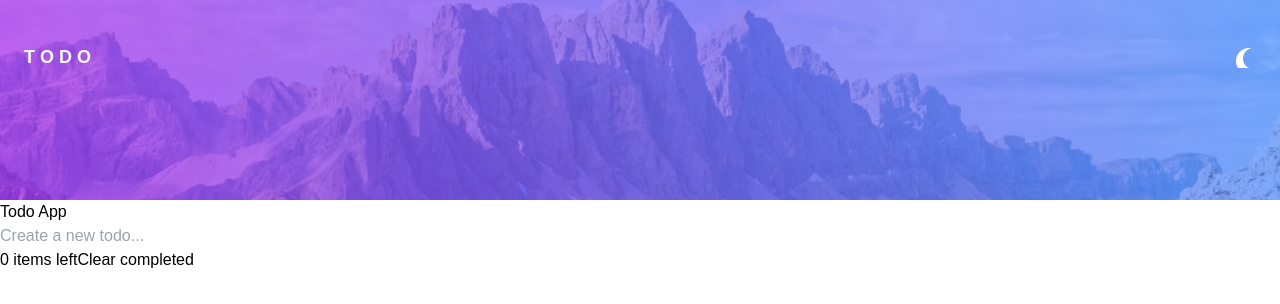
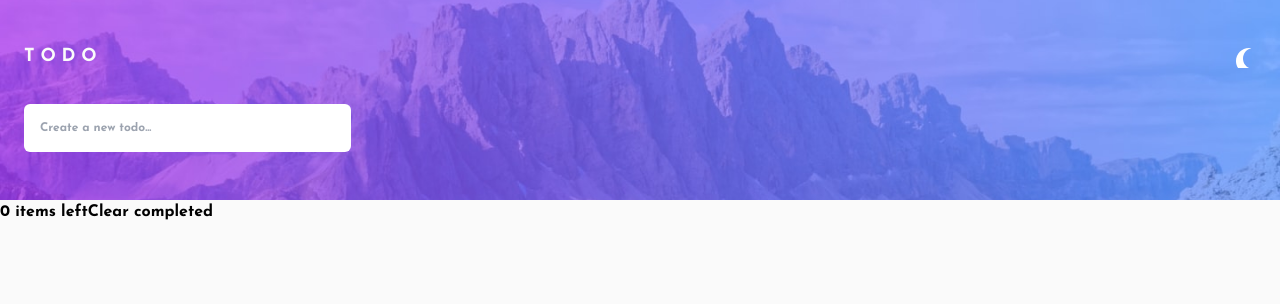
Before and after one commit to R3sty/todo-app, a React (Vite) app: page / in a window 1280 px wide. Shown: the top 304 px of the page. Built offline with nearby package versions, Linux system fonts and the light colour scheme.

Commit message:
fixed form styling

```diff
--- a/src/Todo/Todo.tsx
+++ b/src/Todo/Todo.tsx
@@ -63,8 +63,8 @@ const Todo: React.FC = () => {
 	return (
 		<>
 			<Header />
-			<main>
-				<h1>Todo App</h1>
+			<main className="bg-light-gray h-screen">
+				<div className="">
 					<Form addTodo={addTodo} />
 					<TodoList
 						items={items}
@@ -77,6 +77,7 @@ const Todo: React.FC = () => {
 						<span>{itemsLeft()} items left</span>
 						<button onClick={clearCompleted}>Clear completed</button>
 					</div>
+				</div>
 			</main>
 		</>
 	);
--- a/src/Todo/TodoItem.tsx
+++ b/src/Todo/TodoItem.tsx
@@ -26,9 +26,11 @@ const TodoItem: React.FC<TodoListRender> = ({
 	}, [completed]);
 
 	return (
+		<div className="flex justify-center items-center font-josefin text-light-darkGrayishBlue1 text-s">
 			<Draggable key={id} draggableId={id.toString()} index={index}>
 				{(provided: any) => {
 					return (
+						<div className="">
 							<li
 								ref={provided.innerRef}
 								{...provided.draggableProps}
@@ -36,19 +38,21 @@ const TodoItem: React.FC<TodoListRender> = ({
 								id={id}
 								key={id}
 								index={index}
-						className=""
+								className="w-[327px] h-[48px] bg-white border border-light-gray rounded-md justify-between "
 							>
 								<div>
 									<input type="checkbox" onClick={updateItemStatus(id)}></input>
 								</div>
 								<span>{todo}</span>
-						<button className="bg-red" onClick={() => deleteTodo(id)}>
-							Delete Todo
+								<button className="justify-end" onClick={() => deleteTodo(id)}>
+									Delete
 								</button>
 							</li>
+						</div>
 					);
 				}}
 			</Draggable>
+		</div>
 	);
 };
 
--- a/src/components/Form.tsx
+++ b/src/components/Form.tsx
@@ -23,10 +23,11 @@ const Form: React.FC<NewTodoProps> = ({ addTodo }) => {
 	};
 
 	return (
-		<form onSubmit={handleSubmit} className="">
-			<div>
-				<button type="submit"></button>
+		<div className="pb-4 absolute top-[104px] left-[24px]">
+			<form onSubmit={handleSubmit} className=" ">
+				<div className="h-full flex justify-center">
 					<input
+						className="w-[327px] h-[48px] bg-white rounded-md text-xs text-light-bluishGray1 pl-4"
 						placeholder="Create a new todo..."
 						id="todos"
 						type="text"
@@ -34,6 +35,7 @@ const Form: React.FC<NewTodoProps> = ({ addTodo }) => {
 					/>
 				</div>
 			</form>
+		</div>
 	);
 };
 
--- a/src/index.css
+++ b/src/index.css
@@ -1,3 +1,5 @@
+@import url('https://fonts.googleapis.com/css2?family=Josefin+Sans:ital,wght@0,700;1,400&display=swap');
+
 @tailwind base;
 @tailwind components;
 @tailwind utilities;
--- a/src/main.tsx
+++ b/src/main.tsx
@@ -1,13 +1,12 @@
-import React from 'react'
-import ReactDOM from 'react-dom/client'
-import App from './App'
-import './index.css'
+import React from 'react';
+import ReactDOM from 'react-dom/client';
+import App from './App';
+import './index.css';
 
 ReactDOM.createRoot(document.getElementById('root') as HTMLElement).render(
-  <React.StrictMode>
-    <body className="bg-gray font-josefin">
-      <App />
-    </body>
-
-  </React.StrictMode>,
-)
+	<React.StrictMode>
+		<body className="font-josefin">
+			<App />
+		</body>
+	</React.StrictMode>
+);
--- a/tailwind.config.cjs
+++ b/tailwind.config.cjs
@@ -7,6 +7,7 @@ module.exports = {
 		},
 		colors: {
 			red: '#FF0000',
+			white: '#FFFFFF',
 			light: {
 				gray: '#fafafa',
 				grayishBlue1: '#e4e5f1',
```
Lines whose indentation alone changed are shown as unchanged.
